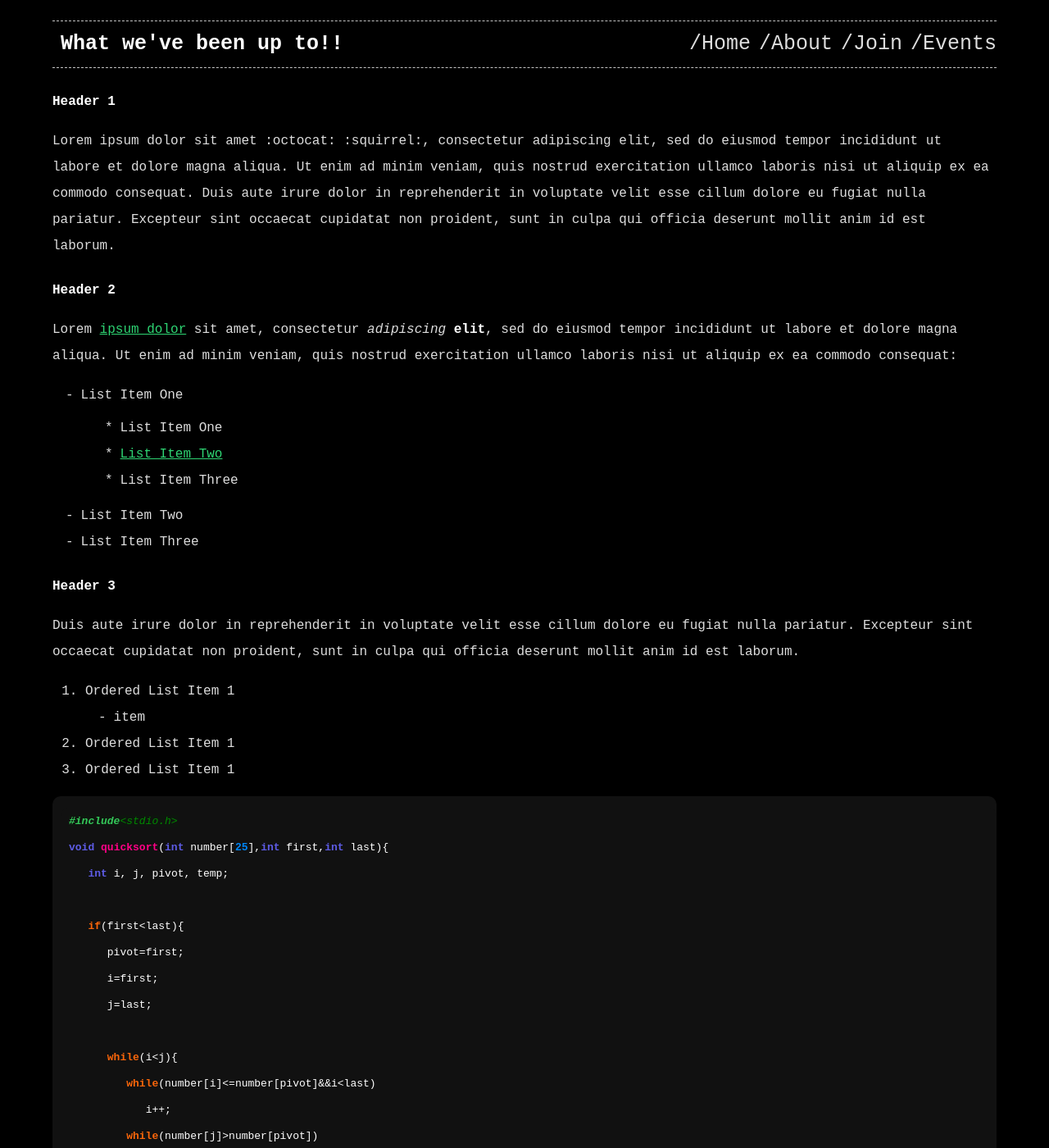
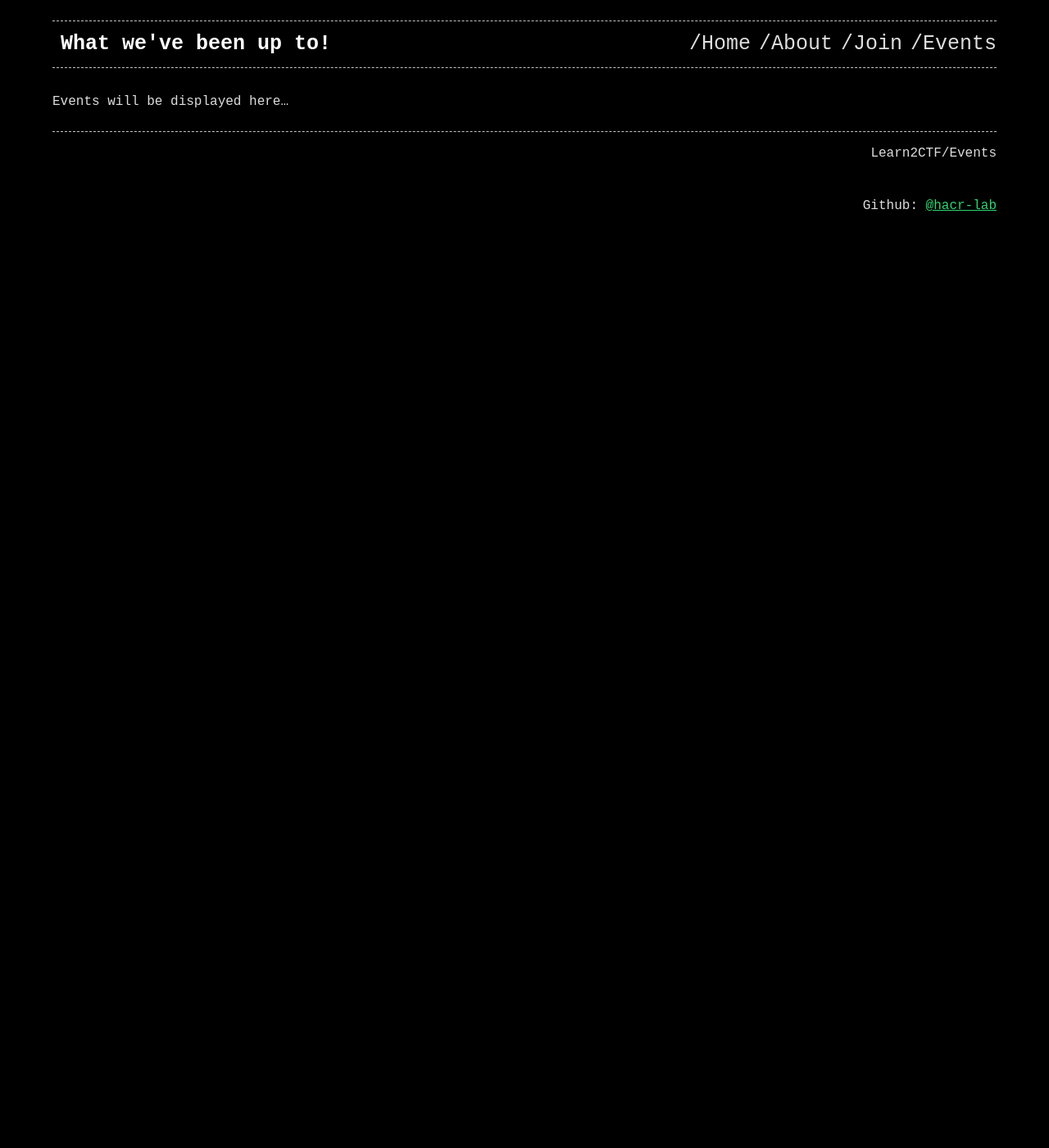
Before and after one commit to hacr-lab/learn2ctf-site, a Jekyll site: the page built from Events.md, in a window 1280 px wide and 1400 px high. Shown: the whole window at 82% size. Built offline with Jekyll 4.4.1, drawn with Linux system fonts in a browser that asks for light colours; some of the changed text lies outside the part shown.

Commit message:
Get rid of lorem ipsum on events page
I commented out the sample markdown that way we have it as a reference

````diff
--- a/Events.md
+++ b/Events.md
@@ -2,9 +2,12 @@
 layout: page
 permalink: /events
 permalink_name: Events
-title: What we've been up to!!
+title: What we've been up to!
 ---
 
+Events will be displayed here...
+
+<!--- NOTE: Here is some sample markdown for reference
 # Header 1
 
 Lorem ipsum dolor sit amet :octocat: :squirrel:, consectetur adipiscing elit, sed do eiusmod tempor incididunt ut labore et dolore magna aliqua. Ut enim ad minim veniam, quis nostrud exercitation ullamco laboris nisi ut aliquip ex ea commodo consequat. Duis aute irure dolor in reprehenderit in voluptate velit esse cillum dolore eu fugiat nulla pariatur. Excepteur sint occaecat cupidatat non proident, sunt in culpa qui officia deserunt mollit anim id est laborum.
@@ -79,3 +82,4 @@ int main(){
    return 0;
 }
 ```
+-->
````
Also changed, not shown: 404.md (+1 -1 lines).
